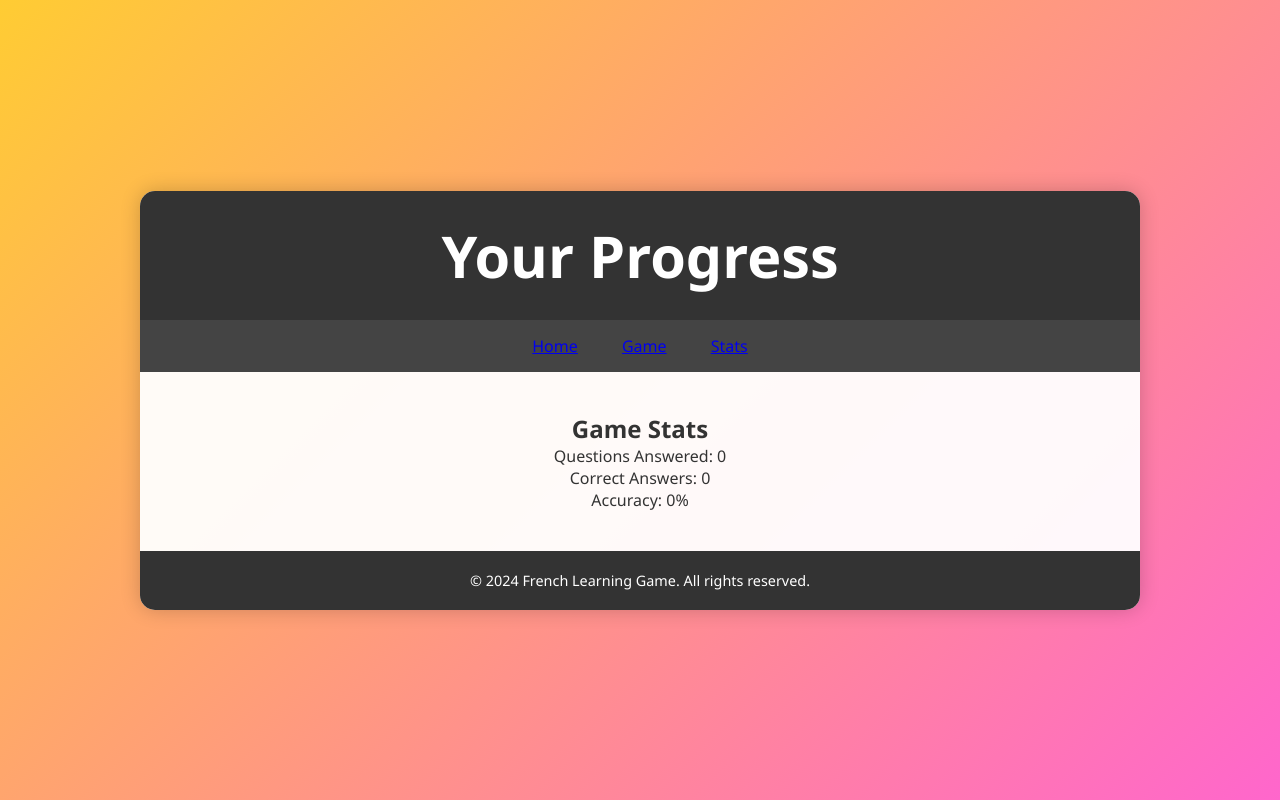
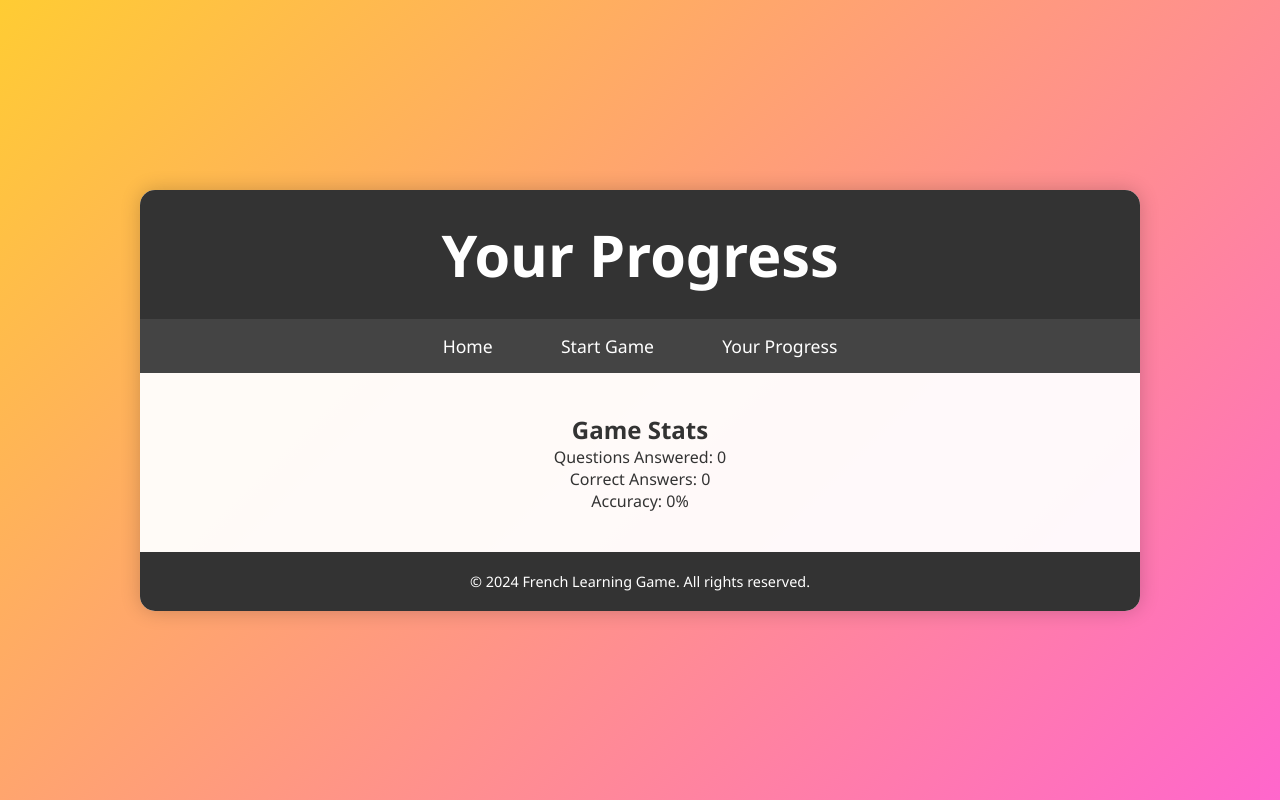
Before and after one commit to passecompose/new, a plain HTML site: page stats.html in a window 1280 px wide. Drawn offline with Linux system fonts and the light colour scheme.

Commit message:
Update stats.html

```diff
--- a/stats.html
+++ b/stats.html
@@ -13,22 +13,26 @@
         </header>
         <nav class="nav">
             <ul>
-                <li><a href="index.html">Home</a></li>
-                <li><a href="game.html">Game</a></li>
-                <li><a href="stats.html">Stats</a></li>
+                <li><a href="index.html" class="nav-link">Home</a></li>
+                <li><a href="game.html" class="nav-link">Start Game</a></li>
+                <li><a href="stats.html" class="nav-link">Your Progress</a></li>
             </ul>
         </nav>
         <main class="main-content">
             <section class="stats-area">
                 <h2>Game Stats</h2>
-                <p>Questions Answered: 0</p>
-                <p>Correct Answers: 0</p>
-                <p>Accuracy: 0%</p>
+                <p>Questions Answered: <span id="questionsAnswered">0</span></p>
+                <p>Correct Answers: <span id="correctAnswers">0</span></p>
+                <p>Accuracy: <span id="accuracy">0%</span></p>
             </section>
         </main>
         <footer class="footer">
             <p>&copy; 2024 French Learning Game. All rights reserved.</p>
         </footer>
     </div>
+    <script>
+        // Logic for displaying user stats can be added here
+        // You can store and update stats using localStorage or other methods
+    </script>
 </body>
 </html>
```
